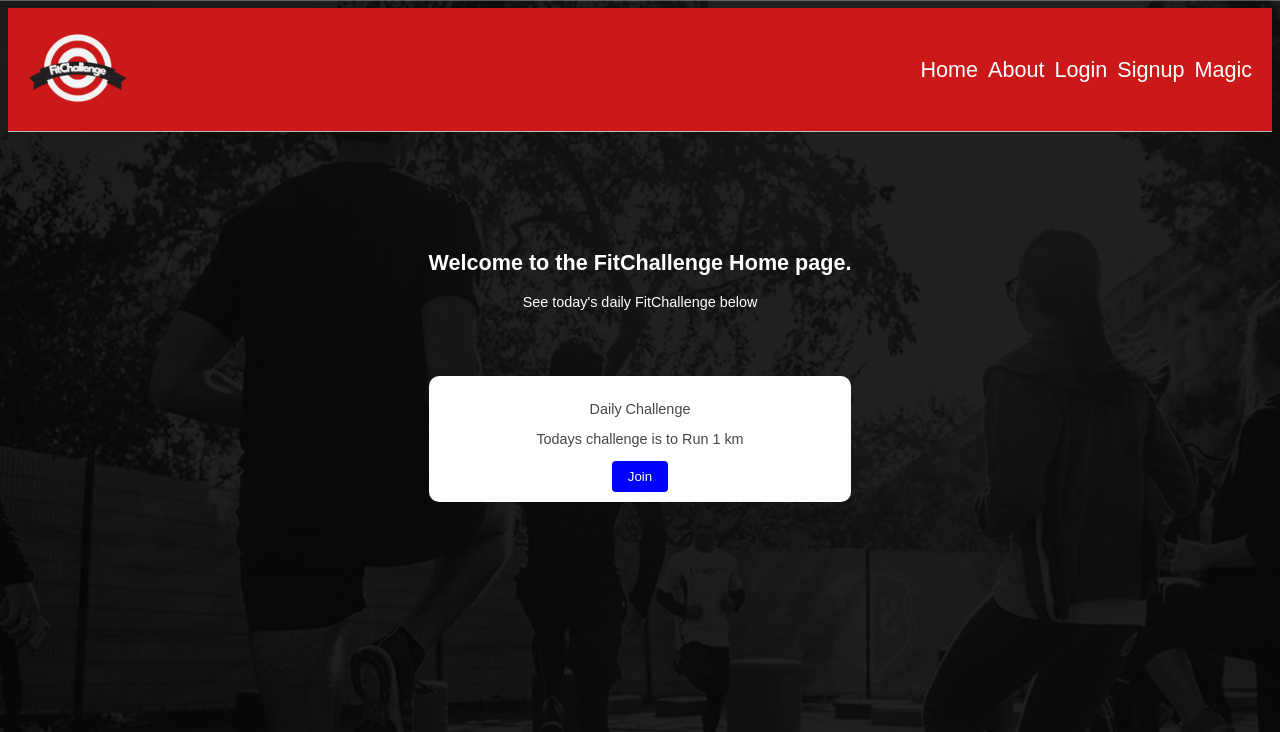
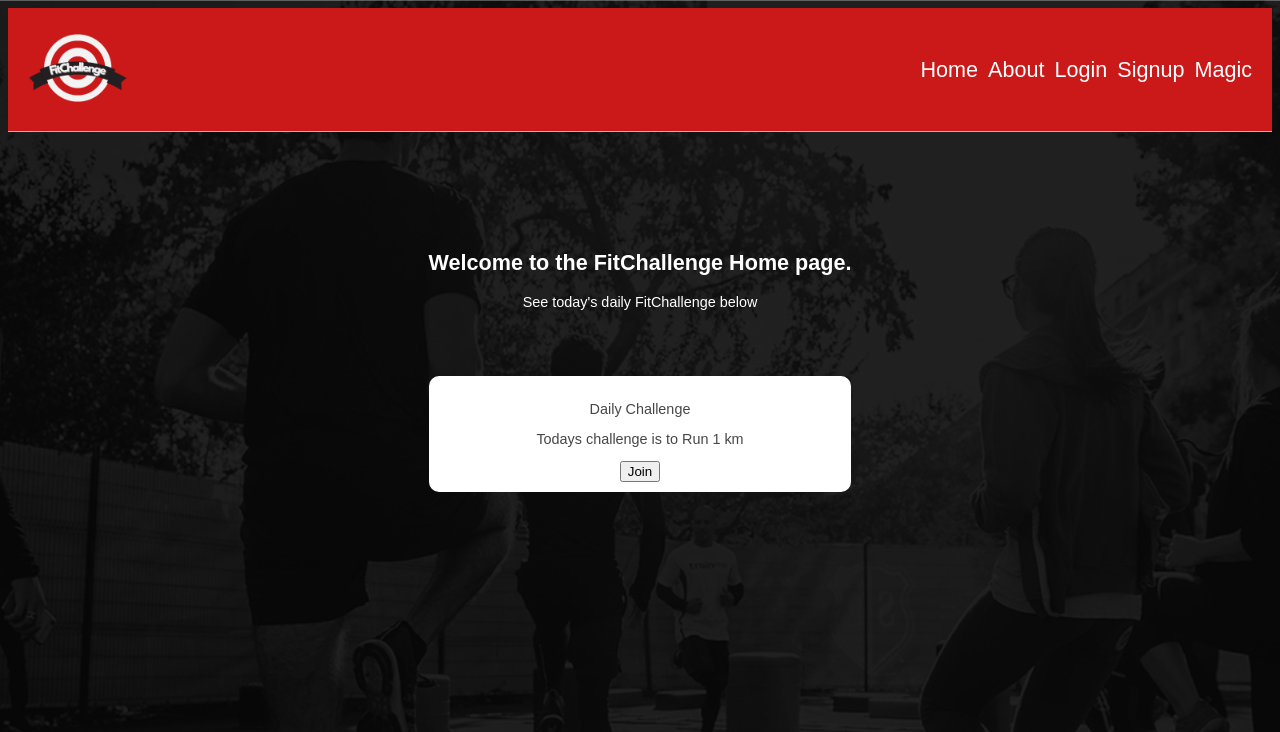
Before and after one commit to AdamG00/Web-Application-Group-Project, a Django app: page / in a window 1280 px wide. Shown: the top 732 px of the page. Run offline with Django 3.2, Linux system fonts and the light colour scheme; data comes from the database, SQL or seed files in the repository; both versions use the stored data as it was after the commit.

Commit message:
main page button not wokring yet

```diff
--- a/ca229_project_root/ca229_project_site/static/index.css
+++ b/ca229_project_root/ca229_project_site/static/index.css
@@ -93,18 +93,12 @@ body {
     margin-top: 20px;
 }
 
-.join-button {
-    background-color: blue;
-    color: white;
-    border: none;
-    padding: 8px 16px;
-    border-radius: 4px;
-    cursor: pointer;
+.joinButton {
+    background-color: #3884e7;
 }
 
-.joined {
-    background-color: green;
-    cursor: not-allowed;
+.joinButton.joined {
+    background-color: #0fcb1b;
 }
 
 #footer {
--- a/ca229_project_root/pages/templates/index.html
+++ b/ca229_project_root/pages/templates/index.html
@@ -36,29 +36,21 @@
 					<div class="daily-challenge">
 						<p>Daily Challenge</p>
 						<p>{{ daily }}</p>
-						{% if joined %}
-							<button class="joined" disabled>Joined</button>
-						{% else %}
-							<button class="join-button">Join</button>
-						{% endif %}
+						<button id="joinButton" class="button button1">Join</button>
 					</div>
 				{% endblock main_content %}
 			</section>
 		</div>
 		<footer id="footer">Copyright &copy; 2024 FitChallenge.co</footer>
+	</div>
 	<script>
-			document.addEventListener("DOMContentLoaded", function () {
-				document.getElementById("joinButton").addEventListener("click", function () {
+		document.getElementById("joinButton").addEventListener("click", function() {
 			var button = document.getElementById("joinButton");
 			if (button.innerHTML === "Join") {
 			button.innerHTML = "Joined";
-						button.classList.add("joined");
-						button.disabled = true;
 			alert("You have joined this event!");
 			}
 		});
-			});
 	</script>
-	</div>
 	</body>
 </html>
--- a/ca229_project_root/pages/templates/pages/indexpage.html
+++ b/ca229_project_root/pages/templates/pages/indexpage.html
@@ -19,23 +19,16 @@
         <div class="daily-challenge">
             <p>Daily Challenge</p>
             <p>{{ daily }}</p>
-            {% if joined %}
-                <button class="joined" disabled>Joined</button>
-            {% else %}
-                <button class="join-button">Join</button>
-            {% endif %}
+            <button id="joinButton" class="button button-join">Join</button>
         </div>
         <script>
-			document.addEventListener("DOMContentLoaded", function () {
-				document.getElementById("joinButton").addEventListener("click", function () {
+    		document.getElementById("joinButton").addEventListener("click", function() {
         		var button = document.getElementById("joinButton");
         		if (button.innerHTML === "Join") {
             	button.innerHTML = "Joined";
                 button.classList.add("joined");
-						button.disabled = true;
             	alert("You have joined this event!");
         		}
     		});
-			});
 		</script>
 {% endblock main_content %}
```
Also changed, not shown: ca229_project_root/db.sqlite3. Lines whose indentation alone changed are shown as unchanged.
